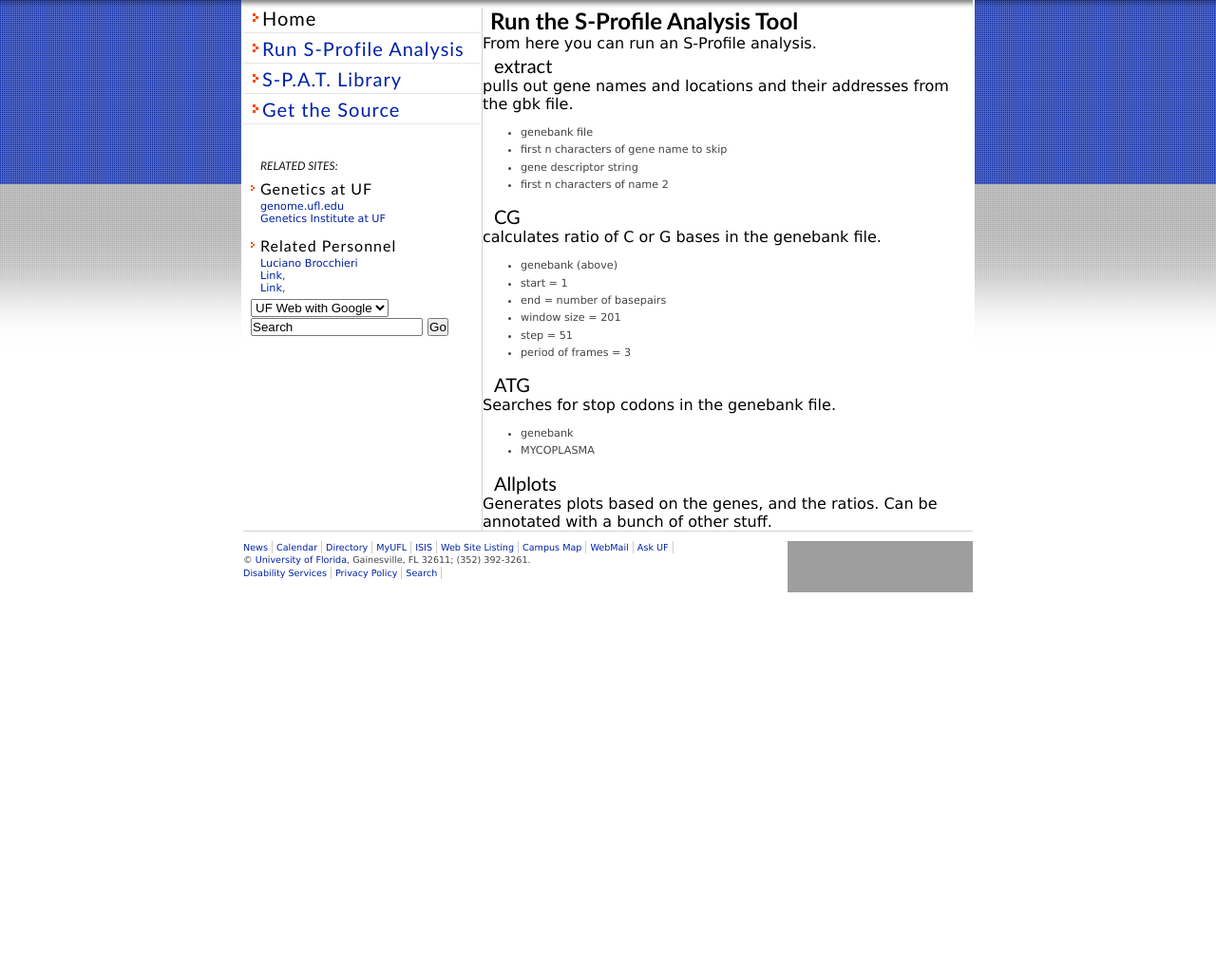
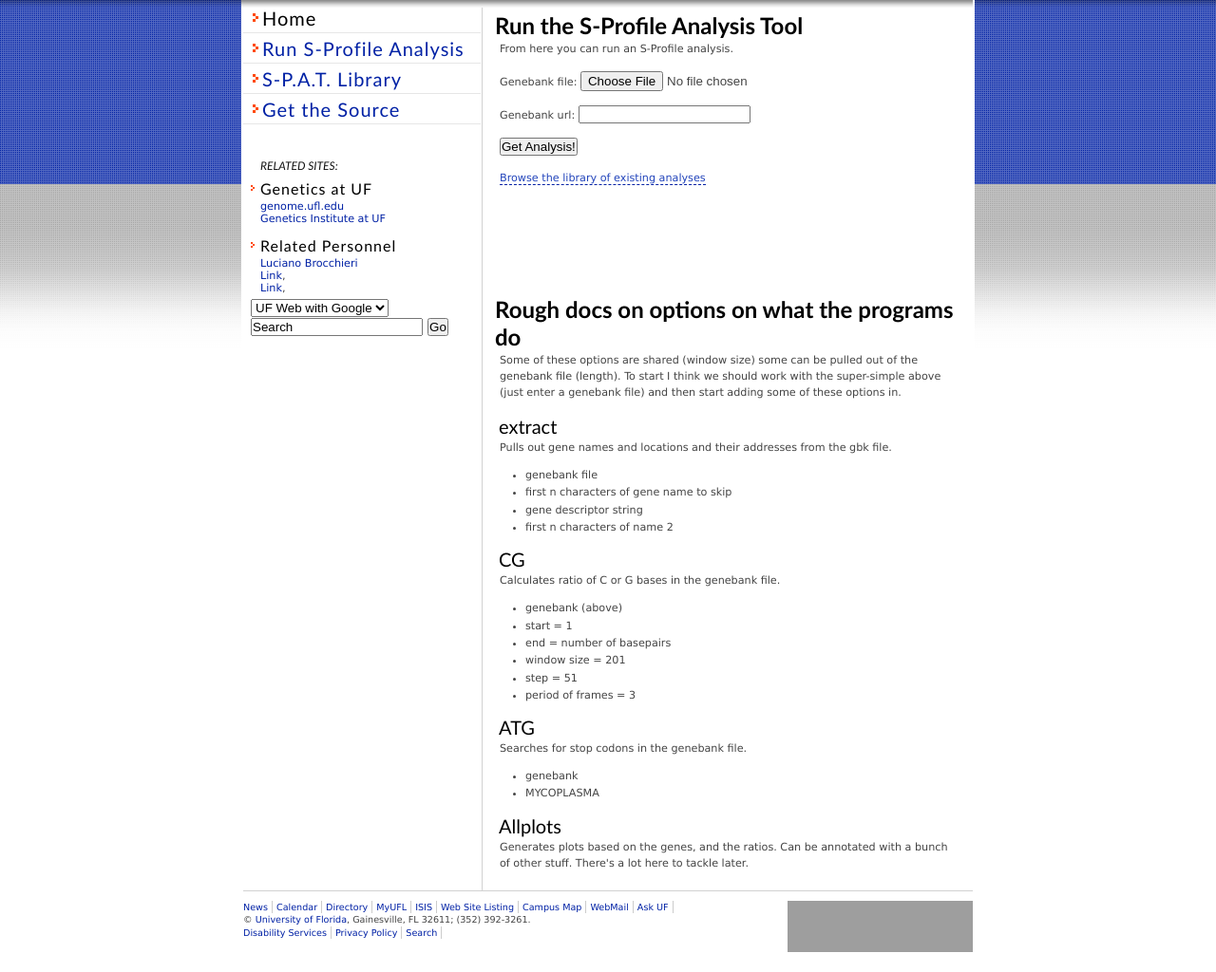
Before and after one commit to NProfileAnalysisComputationalTool/npact, a Python web app: template spatweb/templates/run.html in a window 1280 px wide. Shown: the part 41-1065 px from the top of the page at 95% size. Before the commit the page ends 665 px from the top, so only its background shows below. Run offline with Jinja, Linux system fonts and the light colour scheme; the template is opened without the code that fills it, so the values that code supplies are empty; grey boxes are pictures that could not be loaded.

Commit message:
Fleshing out the run page a bit, start a library page of already run s-profiles. re Programming:#538 (1.5)

```diff
--- a/spatweb/spat/views.py
+++ b/spatweb/spat/views.py
@@ -7,3 +7,6 @@ def index(request) :
 
 def run(request) :
     return render_to_response('run.html',{})
+
+def library(request) :
+    return render_to_response('library.html', {})
--- a/spatweb/templates/index.html
+++ b/spatweb/templates/index.html
@@ -4,6 +4,8 @@
 {%block content %}
 				<h2 id="secHeader" title="S-Profile Analysis Tool Home"><span></span>S-Profile Analysis Tool Home</h2>
 				<h3>About the S-Profile Analysis Tool</h3>
+
+<div class="contentPadding">
 				<p>Lorem ipsum dolor sit amet, <a href="">consectetuer</a> adipiscing elit. Suspendisse sit amet leo non ligula pulvinar pulvinar. Morbi non tortor. Curabitur varius tincidunt quam. Nam ultrices odio. Curabitur vitae sapien a tortor tincidunt lobortis. Donec posuere elit quis justo.</p>
 				<p>Donec posuere nibh sit amet massa. Integer tincidunt, sem dapibus pellentesque blandit, turpis eros laoreet lectus, sed sagittis velit pede et orci. Nullam in nunc non dui mattis dapibus. Mauris et justo eget ligula aliquam dictum. Integer eu sem. Curabitur vulputate nonummy enim. Fusce luctus tortor porta tortor. Maecenas fringilla commodo nibh.</p>
 				<h4>Getting Started</h4>
@@ -15,4 +17,5 @@
 					<li>List Item 3</li>
 					<li>List Item 4</li>
 				</ul>
+</div>
 {%endblock content %}
--- a/spatweb/templates/run.html
+++ b/spatweb/templates/run.html
@@ -2,11 +2,29 @@
 {% block title %}Run S-P.A.T.{% endblock %}
 
 {%block content %}
+<div class="contentPadding">
   <h2>Run the S-Profile Analysis Tool</h2>
-        From here you can run an S-Profile analysis.
+  <p>From here you can run an S-Profile analysis.</p>
 
+  <p>
+    <label>Genebank file: <input type="file"/></label></p>
+  <p>
+    <label>Genebank url: <input type="text"/></label>
+  </p>
+  <p><button>Get Analysis!</button></p>
+
+  <p><a href="/library">Browse the library of existing analyses</a></p>
+
+  <br/>
+  <br/>
+  <br/>
+  <br/>
+  <br/>
+
+  <h2>Rough docs on options on what the programs do</h2>
+  <p>Some of these options are shared (window size) some can be pulled out of the genebank file (length). To start I think we should work with the super-simple above (just enter a genebank file) and then start adding some of these options in.</p>
   <h3>extract</h3>
-        pulls out gene names and locations and their addresses from the gbk file.
+  <p>Pulls out gene names and locations and their addresses from the gbk file.</p>
   <ul>
     <li>genebank file</li>
     <li>first n characters of gene name to skip</li>
@@ -15,7 +33,7 @@
   </ul>
 
   <h3>CG</h3>
-        calculates ratio of C or G bases in the genebank file.
+  <p>Calculates ratio of C or G bases in the genebank file.</p>
   <ul>
     <li>genebank (above)</li>
     <li>start = 1</li>
@@ -26,14 +44,15 @@
   </ul>
 
   <h3>ATG</h3>
-        Searches for stop codons in the genebank file.
+  <p>Searches for stop codons in the genebank file.</p>
   <ul>
     <li>genebank</li>
     <li>MYCOPLASMA</li>
   </ul>
 
   <h3>Allplots</h3>
-        Generates plots based on the genes, and the ratios. Can be annotated with a bunch of other stuff.
-
-
+  <p>
+    Generates plots based on the genes, and the ratios. Can be annotated with a bunch of other stuff. There's a lot here to tackle later.
+  </p>
+</div>
 {%endblock content %}
--- a/spatweb/urls.py
+++ b/spatweb/urls.py
@@ -7,7 +7,8 @@ from django.conf.urls.defaults import handler404
 
 urlpatterns = patterns('',
     # Examples:
-     url(r'.', 'spat.views.run'),
+     url(r'^run', 'spat.views.run'),
+     url(r'^library', 'spat.views.library'),
      url(r'^$', 'spat.views.index'),
     # url(r'^spatweb/', include('spatweb.foo.urls')),
 
--- a/spatweb/www/_style/css/basic.css
+++ b/spatweb/www/_style/css/basic.css
@@ -1,2 +1,2 @@
-body, p, li  { font-family : verdana, geneva, Arial, Helvetica, sans-serif; }
+body, p, li  { font-family : verdana, geneva, Arial, Helvetica, sans-serif;}
 h1, h2, h3, h4, h5, h6 { font-family : 'Trebuchet MS', verdana, geneva, Arial, Helvetica, sans-serif; }
--- a/spatweb/www/_style/css/style.css
+++ b/spatweb/www/_style/css/style.css
@@ -80,14 +80,19 @@ h3,h4 {
 font-weight:400;
 }
 
-p,li {
+p,li,td {
 color:#444;
 font-size:70%;
 }
 
+th,td { padding: 3px; }
+
 ul {
 list-style:none;
 }
+
+.contentPadding { padding: 5px; }
+
 
 #content {
 background:#FFF url(../images/bg_priNav.jpg) repeat-x;
```
Also changed, not shown: spatweb/templates/library.html (added, +29 -0 lines). Lines whose indentation alone changed are shown as unchanged.
